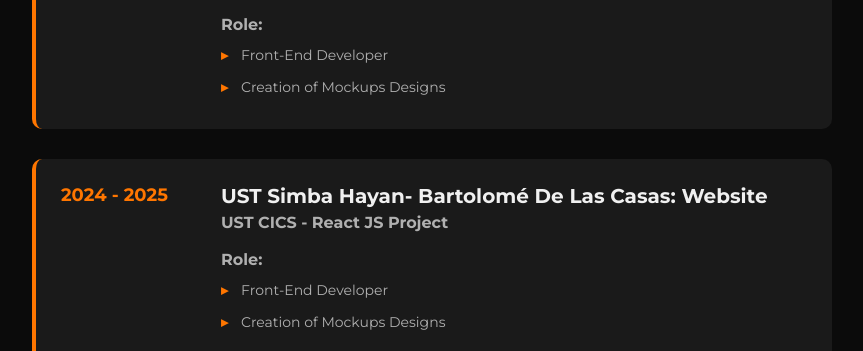
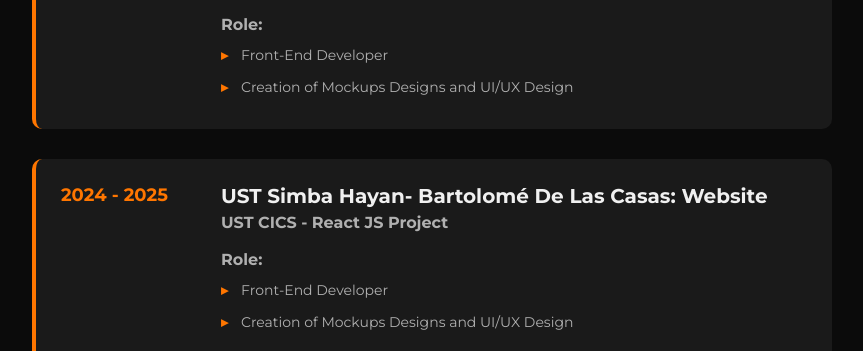
Before and after one commit to vkash-j12/Personal-Portofolio-, a plain HTML site: page index.html in a window 1280 px wide. Shown: the part 2702-3053 px from the top of the page, without its empty margins (208-1071 px from the left). Drawn offline with Linux system fonts and the light colour scheme.

Commit message:
Additional Inputs

```diff
--- a/index.html
+++ b/index.html
@@ -104,7 +104,7 @@
                         <h4>Role:</h4>
                         <ul>
                             <li>Front-End Developer</li>
-                            <li>Creation of Mockups Designs</li>
+                            <li>Creation of Mockups Designs and UI/UX Design</li>
                         </ul>
                     </div>
                 </div>
@@ -117,7 +117,7 @@
                         <h4>Role:</h4>
                         <ul>
                             <li>Front-End Developer</li>
-                            <li>Creation of Mockups Designs</li>
+                            <li>Creation of Mockups Designs and UI/UX Design</li>
                         </ul>
                         <img src="images/ReactProj.png" alt="bartolome">
                     </div>
@@ -144,7 +144,7 @@
                         <h4>Role:</h4>
                         <ul>
                             <li>Developer</li>
-                            <li>Creation of Mockups Designs</li>
+                            <li>Creation of Mockups Designs and UI/UX Design</li>
                             <li>Quality Assurance Tester</li>
                         </ul>
                         <img src="images/thomhome.png" alt="thom">
```
